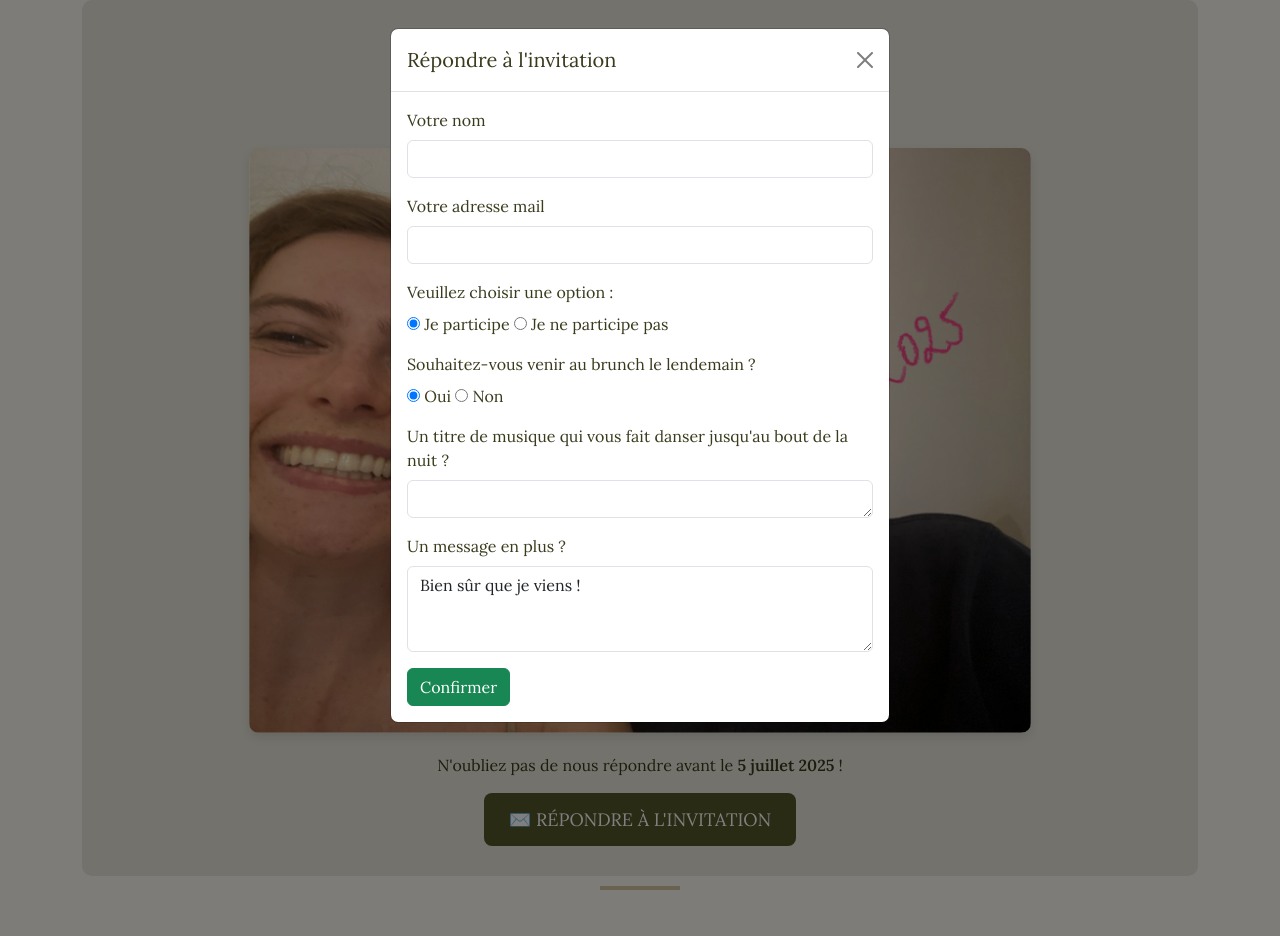
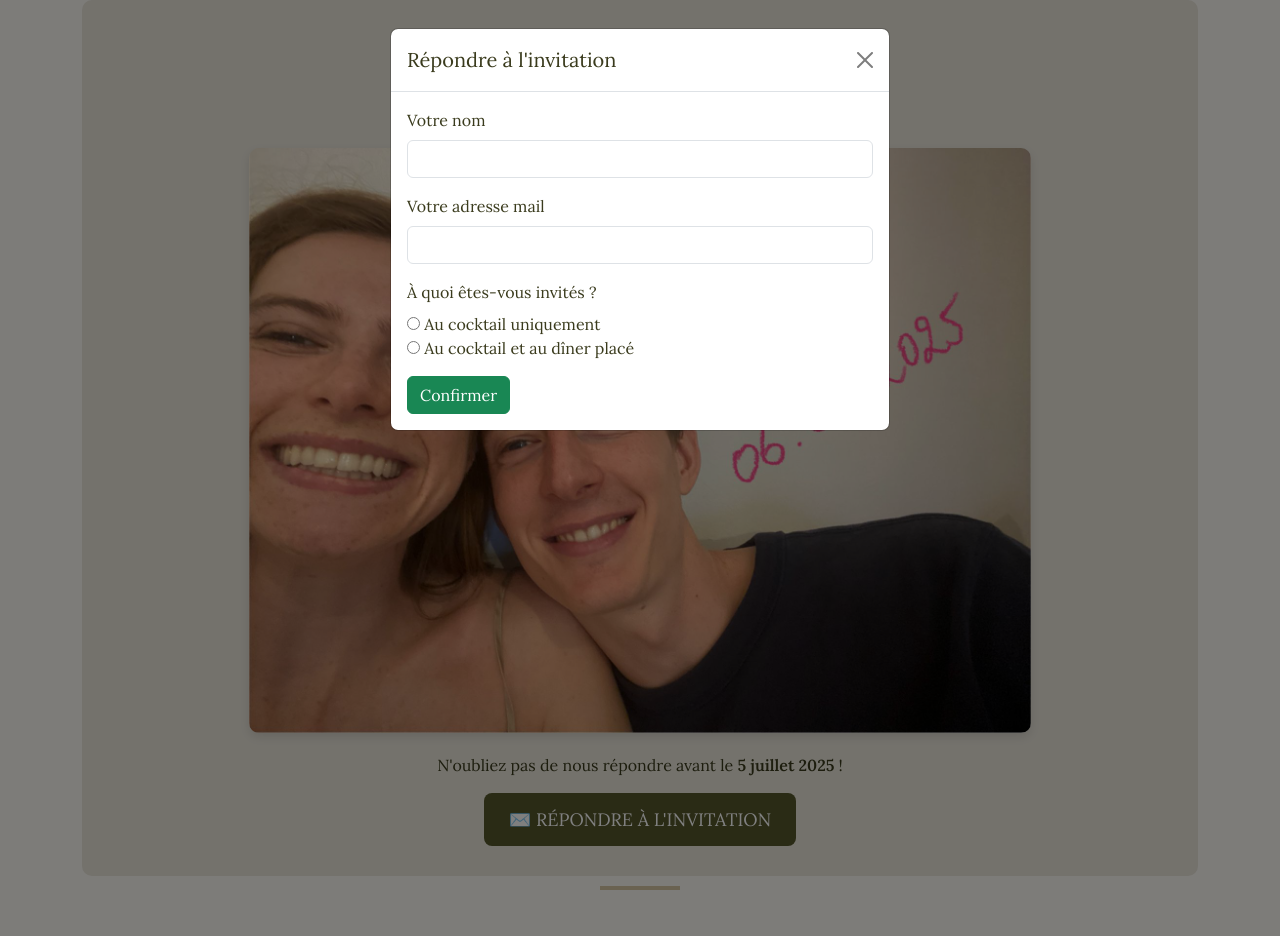
Before and after one commit to M3d0u/mariage_app, a Flask app: page / in a window 1280 px wide, after a click on "✉️ RÉPONDRE À L'INVITATION". Run offline with Flask 3, Linux system fonts and the light colour scheme.

Commit message:
Update index.html

```diff
--- a/templates/index.html
+++ b/templates/index.html
@@ -133,31 +133,47 @@
                                 <input type="email" class="form-control" id="email" name="email" required>
                             </div>
                             <div class="mb-3">
+                                <label class="form-label">À quoi êtes-vous invités ?</label>
+                                <div>
+                                    <input type="radio" id="cocktail" name="type_invitation" value="cocktail" required>
+                                    <label for="cocktail">Au cocktail uniquement</label><br>
+                                    <input type="radio" id="cocktail_diner" name="type_invitation" value="cocktail_diner">
+                                    <label for="cocktail_diner">Au cocktail et au dîner placé</label>
+                                </div>
+                            </div>
+
+                            <!-- Partie caché -->
+                            <div id="statut_participation_block" class="mb-3" style="display:none;">
                                 <label class="form-label">Veuillez choisir une option :</label>
                                 <div>
-                                    <input type="radio" id="participate" name="statut_participation" value="Je participe" checked>
+                                    <input type="radio" id="participate" name="statut_participation" value="Je participe">
                                     <label for="participate">Je participe</label>
                                     <input type="radio" id="not_participate" name="statut_participation" value="Je ne participe pas">
                                     <label for="not_participate">Je ne participe pas</label>
                                 </div>
                             </div>
-                            <div class="mb-3">
+
+                            <div id="brunch_block" class="mb-3" style="display:none;">
                                 <label class="form-label">Souhaitez-vous venir au brunch le lendemain ?</label>
                                 <div>
-                                    <input type="radio" id="brunch" name="statut_brunch" value="Oui" checked>
+                                    <input type="radio" id="brunch" name="statut_brunch" value="Oui">
                                     <label for="brunch">Oui</label>
                                     <input type="radio" id="not_brunch" name="statut_brunch" value="Non">
                                     <label for="not_brunch">Non</label>
                                 </div>
                             </div>
-                            <div class="mb-3">
+
+                            <div id="musique_block" class="mb-3" style="display:none;">
                                 <label for="musique" class="form-label">Un titre de musique qui vous fait danser jusqu'au bout de la nuit ?</label>
                                 <textarea class="form-control" id="musique" name="musique" rows="1"></textarea>
                             </div>
-                            <div class="mb-3">
+
+                            <div id="message_block" class="mb-3" style="display:none;">
                                 <label for="message" class="form-label">Un message en plus ?</label>
                                 <textarea class="form-control" id="message" name="message" rows="3">Bien sûr que je viens !</textarea>
                             </div>
+                            <!-- Partie caché -->
+
                             <button type="submit" class="btn btn-success" id="submitRsvpButton">
                                 Confirmer
                               </button>
@@ -257,7 +273,7 @@
             <a href="{{ url_for('static', filename='logements.pdf') }}" target="_blank" class="btn btn-custom">🔗 Voir la liste des gîtes et hôtels</a>
 
             <div class="info-box">
-                <p>🚌 Parce qu'avec (un peu) d'alcool, la fête est plus folle ! Une voiture sera disponible, de 1h à 5h, pour vous conduire jusque dans votre lit (4 places, trajet jusqu'à 15km du lieu de réception).</p>
+                <p>🚌 Parce qu'avec (un peu) d'alcool, la fête est plus folle ! Une navette sera disponible, de minuit à 6h, pour vous conduire jusque dans votre lit (navette 8 places, trajet jusqu'à 15km du lieu de réception).</p>
             </div>
         </div>
 
@@ -312,4 +328,33 @@
 
 
 </body>
+
+<script>
+    document.addEventListener('DOMContentLoaded', function () {
+        const cocktailRadio = document.getElementById('cocktail');
+        const cocktailDinerRadio = document.getElementById('cocktail_diner');
+
+        function updateForm() {
+            const isCocktail = cocktailRadio.checked;
+            const isCocktailDiner = cocktailDinerRadio.checked;
+
+            if (isCocktail || isCocktailDiner) {
+                document.getElementById('statut_participation_block').style.display = 'block';
+                document.getElementById('message_block').style.display = 'block';
+            }
+
+            if (isCocktailDiner) {
+                document.getElementById('brunch_block').style.display = 'block';
+                document.getElementById('musique_block').style.display = 'block';
+            } else {
+                document.getElementById('brunch_block').style.display = 'none';
+                document.getElementById('musique_block').style.display = 'none';
+            }
+        }
+
+        cocktailRadio.addEventListener('change', updateForm);
+        cocktailDinerRadio.addEventListener('change', updateForm);
+    });
+</script>
+
 </html>
```
